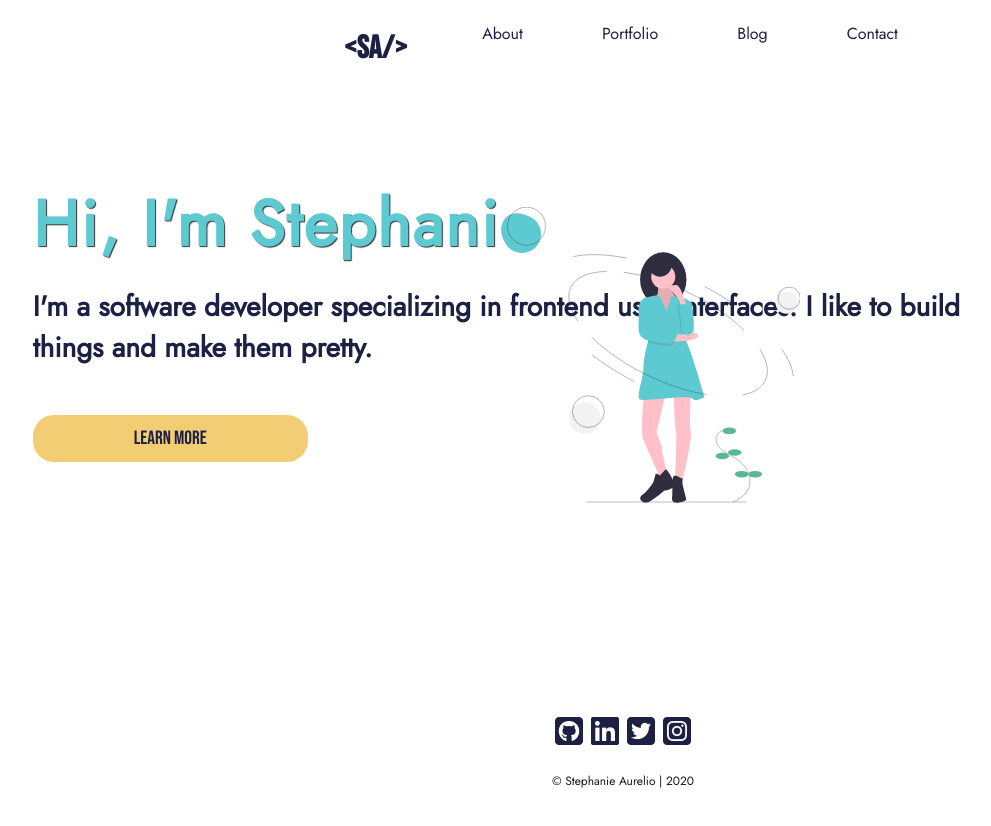
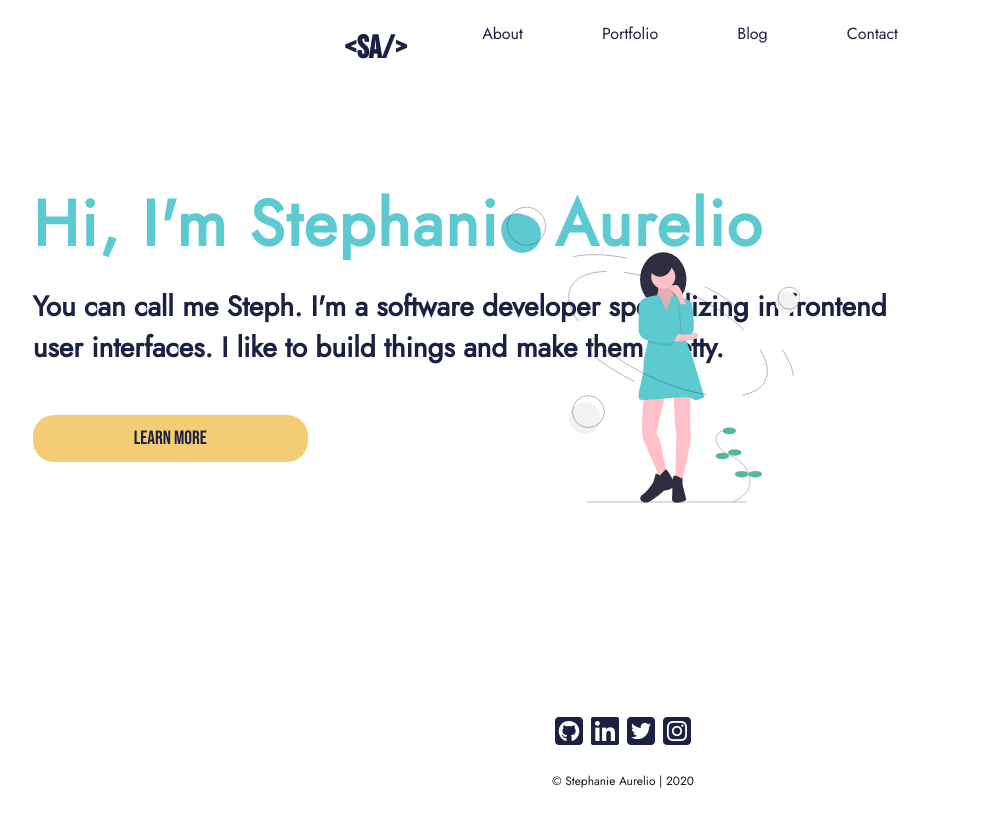
Before and after one commit to stephmarie17/react-portfolio, a React (Create React App) app: page / in a window 1280 px wide. Shown: the top 826 px of the page, without its empty margins (17-1008 px from the left). Built offline with nearby package versions, Linux system fonts and the light colour scheme; the HTML template or start-up script is replaced by a standard one.

Commit message:
update hero text

```diff
--- a/src/components/details/ContactForm.css
+++ b/src/components/details/ContactForm.css
@@ -2,7 +2,7 @@
   background-color: #1c2143;
   text-align: left;
   border-radius: 10px;
-  max-width: 600px;
+  max-width: 100%;
   padding: 10px;
 }
 
@@ -19,7 +19,7 @@
   display: flex;
   align-items: flex-end;
   outline: none;
-  min-width: 320px;
+  width: 70%;
   border: none;
   padding: 10px;
   margin-left: 20px;
@@ -46,7 +46,7 @@
   font-family: 'Bebas Neue', cursive;
   background-color: #f3cd74;
   width: 100px;
-  font-size: 1em;
+  font-size: 1.5em;
   margin-left: 20px;
   margin-bottom: 20px;
 }
--- a/src/components/details/Hero.css
+++ b/src/components/details/Hero.css
@@ -20,7 +20,6 @@
   font-size: 8vmin;
   letter-spacing: 0.03em;
   line-height: 1;
-  text-shadow: 1px 1px 1px rgba(0, 0, 0, 0.8);
   margin-bottom: 30px;
   text-align: left;
   padding-top: 10px;
@@ -32,7 +31,7 @@
   font-size: 1.75em;
   justify-content: left;
   text-align: left;
-  max-width: 75%;
+  max-width: 70%;
   color: #1c2143;
 }
 
--- a/src/components/details/Hero.js
+++ b/src/components/details/Hero.js
@@ -7,10 +7,11 @@ const Hero = () => {
     <div>
       <section className="masthead">
         <section className="text-top">
-          <h1>Hi, I'm Stephanie</h1>
+          <h1>Hi, I'm Stephanie Aurelio</h1>
           <h2>
-            I'm a software developer specializing in frontend user interfaces. I
-            like to build things and make them pretty.
+            You can call me Steph. I'm a software developer specializing in
+            frontend user interfaces. I like to build things and make them
+            pretty.
           </h2>
         </section>
         <section className="text-bottom">
```
